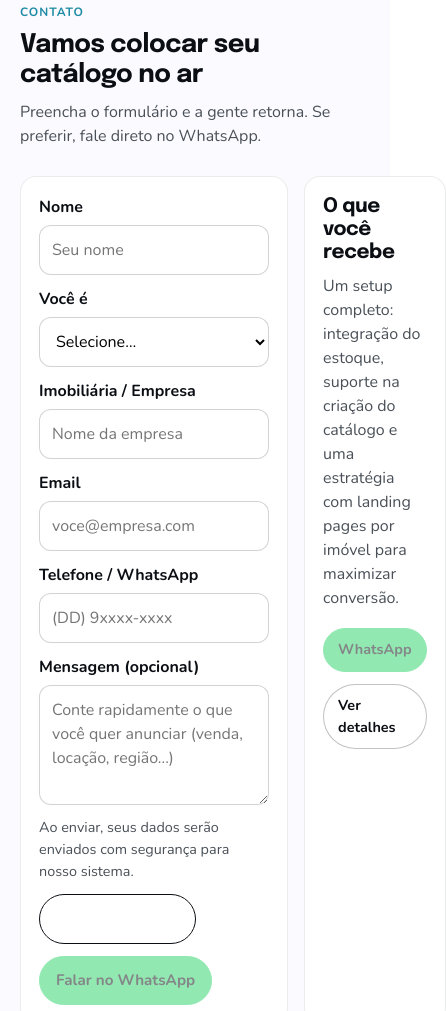
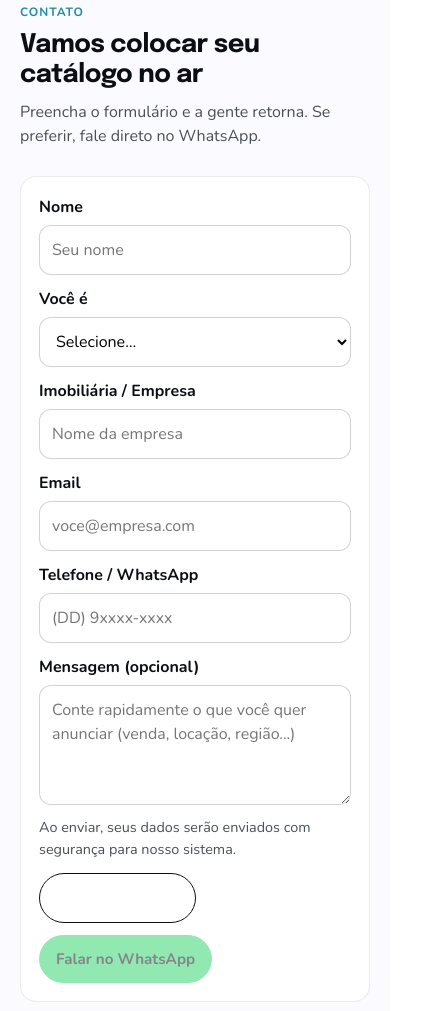
Before and after one commit to imoblist/imob-v4-showcase, an Astro site: page / in a window 390 px wide. Shown: the part 7254-8265 px from the top of the page, 446 px wide, since content can reach past the window. Built offline with nearby package versions, Linux system fonts and the light colour scheme; Astro itself is replaced by a stand-in of ours; no server answers.

Commit message:
fix(contact): hide side card on mobile + proper responsive grid

```diff
--- a/src/pages/index.astro
+++ b/src/pages/index.astro
@@ -305,7 +305,7 @@ const wa = buildWhatsAppLink(site.whatsappNumberE164Digits, site.whatsappDefault
       title="Vamos colocar seu catálogo no ar"
       subtitle="Preencha o formulário e a gente retorna. Se preferir, fale direto no WhatsApp."
     >
-      <div class="grid-3" style="grid-template-columns: 1.2fr 0.8fr;">
+      <div class="contactGrid">
         <div class="card">
           <form id="leadForm" class="form" aria-label="Formulário de contato">
             <div class="field">
@@ -456,7 +456,7 @@ const wa = buildWhatsAppLink(site.whatsappNumberE164Digits, site.whatsappDefault
           </script>
         </div>
 
-        <div class="card">
+        <div class="card card--desktopOnly">
           <h3 class="h3">O que você recebe</h3>
           <p>
             Um setup completo: integração do estoque, suporte na criação do catálogo e uma estratégia
--- a/src/styles/global.css
+++ b/src/styles/global.css
@@ -511,6 +511,14 @@ button.btn {
   align-items: start;
 }
 
+/* Contact section grid (form + side card) */
+.contactGrid {
+  display: grid;
+  grid-template-columns: 1.2fr 0.8fr;
+  gap: 16px;
+  align-items: start;
+}
+
 .footer__links {
   display: grid;
   gap: 8px;
@@ -571,6 +579,15 @@ button.btn {
     grid-template-columns: 1fr;
   }
 
+  .contactGrid {
+    grid-template-columns: 1fr;
+  }
+
+  /* Hide side card on mobile as requested */
+  .card--desktopOnly {
+    display: none;
+  }
+
   .section {
     padding: 52px 0;
   }
```
